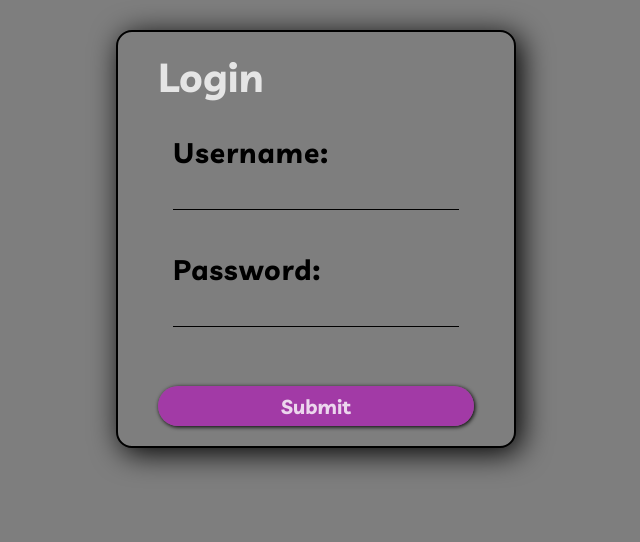
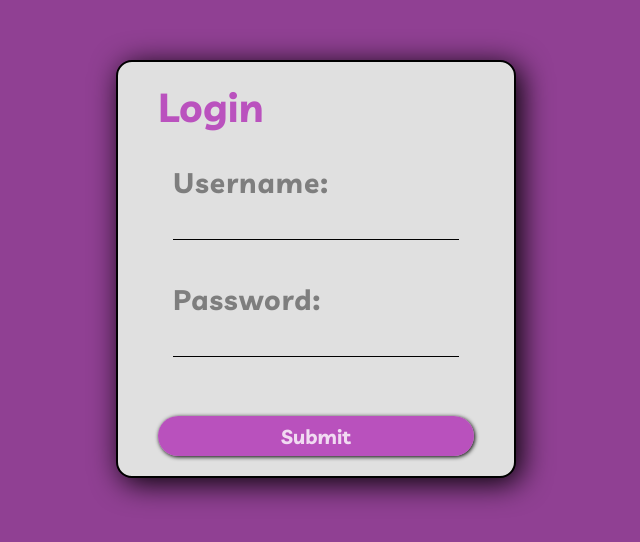
Before and after one commit to AntunBelic/Init_task, a React (Create React App) app: page /login in a window 1280 px wide. Shown: the top 542 px of the page, without its empty margins (324-964 px from the left). Built offline with nearby package versions, Linux system fonts and the light colour scheme.

Commit message:
login css

```diff
--- a/src/CSS/Login.css
+++ b/src/CSS/Login.css
@@ -5,9 +5,9 @@
     border-radius: 16px;
     box-shadow: 5px 5px 30px #000000;
     margin:auto;
-    margin-top: 30px;
+    margin-top: 60px;
     padding: 20px 40px;
-    background-color: #7e7e7e;
+    background-color: rgb(224, 224, 224);
 }
 
 .login_form{
@@ -17,7 +17,7 @@
 }
 
 .login_title{
-    color:rgba(255, 255, 255, 0.795);
+    color:rgba(174, 37, 179, 0.76);
     margin-bottom: 18px;
     font-size: 40px;
     font-family: "Livvic",sans-serif;
@@ -31,7 +31,7 @@
 }
 
 .login_label{
-    color:rgb(0, 0, 0);
+    color:#7e7e7e;
     margin-bottom: 12px;
     font-size: 28px;
     font-weight: 700;
@@ -41,7 +41,7 @@
 }
 
 .login_input{
-    color:black;
+    color:rgba(2, 0, 2, 0.76);
     outline: none;
     background-color: transparent;
     border:none;
--- a/src/Components/Login.js
+++ b/src/Components/Login.js
@@ -24,7 +24,7 @@ function Login() {
             </label>
             <label className="login_label">
                 Password:
-                <input type="text" className="login_input" onChange={(e)=>setPwd(e.target.value)} value={pwd} required />
+                <input type="password" className="login_input" onChange={(e)=>setPwd(e.target.value)} value={pwd} required />
             </label>
             {!loading?
             <button className="login_btn"><span className="login_btn_text">Submit</span></button>
--- a/src/index.css
+++ b/src/index.css
@@ -6,5 +6,5 @@
 }
 
 body{
-  background-color: #7e7e7e;
+  background-color: rgba(110, 4, 114, 0.76);
 }
```
